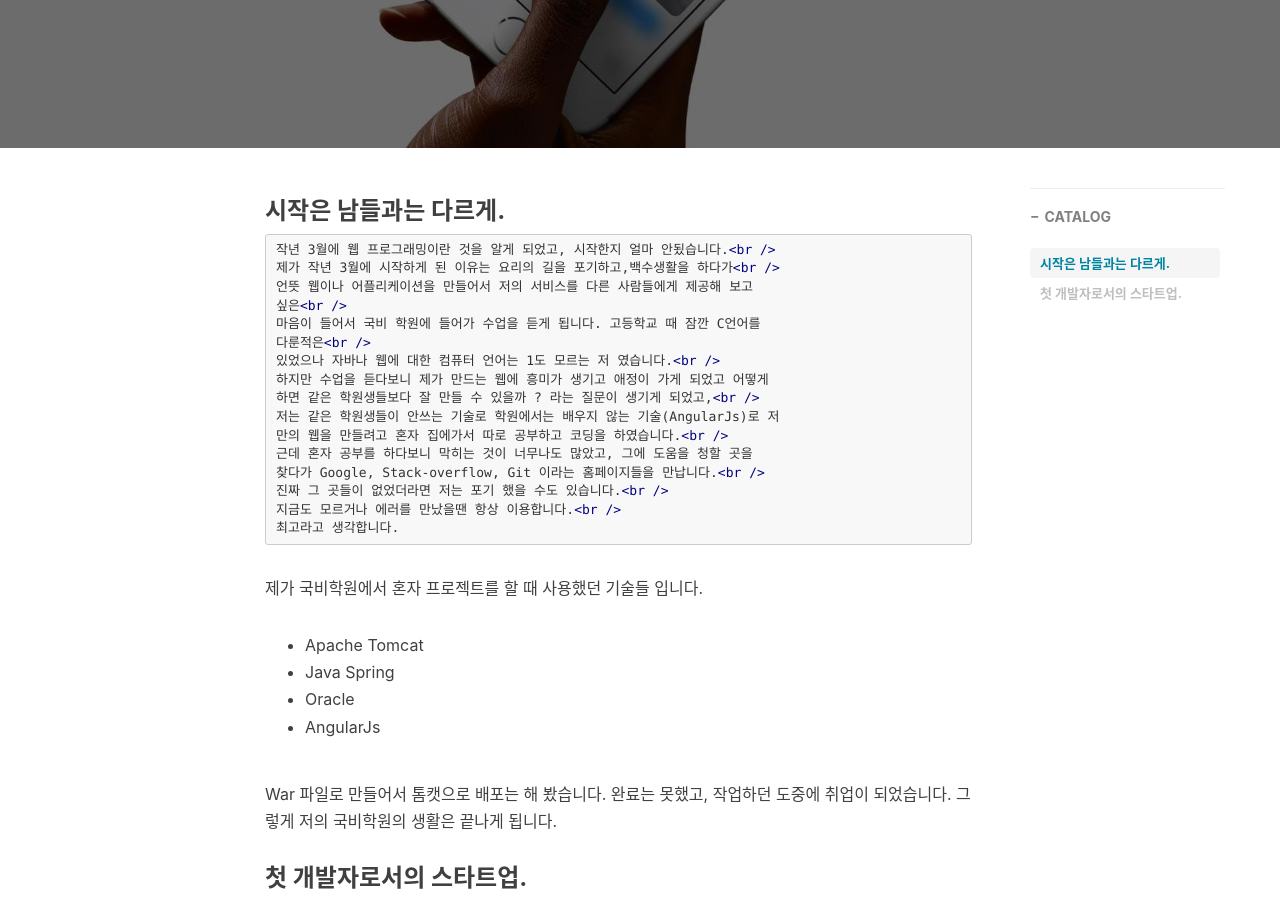
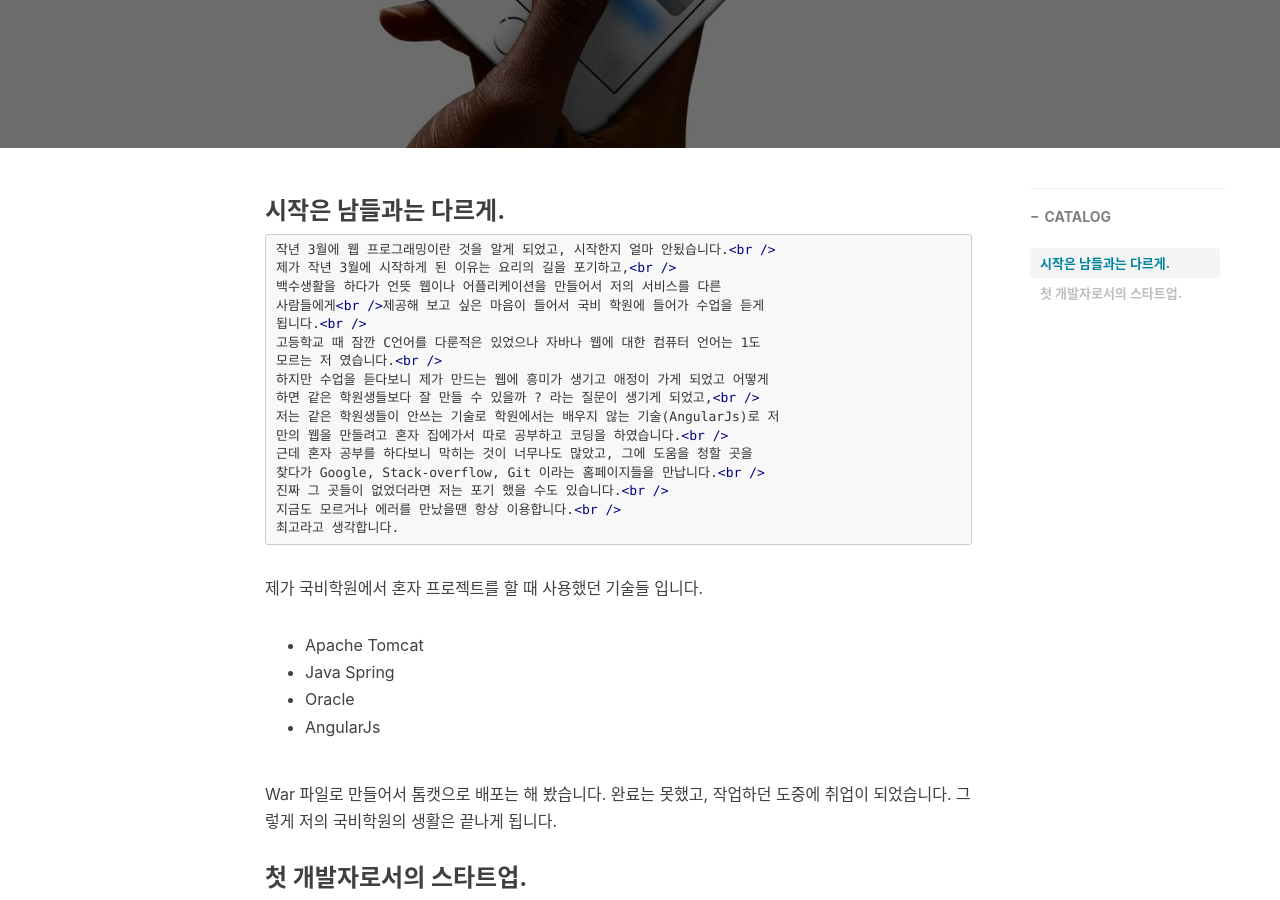
Before and after one commit to leeshar/wiki, a Jekyll site: the page built from _posts/2019-03-28-이인호 소개.md, in a window 1280 px wide and 900 px high, scrolled down 375 px. Built offline with Jekyll 4.4.1, drawn with Linux system fonts in a browser that asks for light colours; nearby versions of some CDN libraries; comment, search, counter and statistics services are not loaded.

````diff
--- a/_posts/2019-03-28-이인호 소개.md
+++ b/_posts/2019-03-28-이인호 소개.md
@@ -17,12 +17,12 @@ tags:
 
 ```html
 작년 3월에 웹 프로그래밍이란 것을 알게 되었고, 시작한지 얼마 안됬습니다.<br />
-제가 작년 3월에 시작하게 된 이유는 요리의 길을 포기하고,백수생활을 하다가<br />
-언뜻 웹이나 어플리케이션을 만들어서 저의 서비스를 다른 사람들에게 제공해 보고
-싶은<br />
-마음이 들어서 국비 학원에 들어가 수업을 듣게 됩니다. 고등학교 때 잠깐 C언어를
-다룬적은<br />
-있었으나 자바나 웹에 대한 컴퓨터 언어는 1도 모르는 저 였습니다.<br />
+제가 작년 3월에 시작하게 된 이유는 요리의 길을 포기하고,<br />
+백수생활을 하다가 언뜻 웹이나 어플리케이션을 만들어서 저의 서비스를 다른
+사람들에게<br />제공해 보고 싶은 마음이 들어서 국비 학원에 들어가 수업을 듣게
+됩니다.<br />
+고등학교 때 잠깐 C언어를 다룬적은 있었으나 자바나 웹에 대한 컴퓨터 언어는 1도
+모르는 저 였습니다.<br />
 하지만 수업을 듣다보니 제가 만드는 웹에 흥미가 생기고 애정이 가게 되었고 어떻게
 하면 같은 학원생들보다 잘 만들 수 있을까 ? 라는 질문이 생기게 되었고,<br />
 저는 같은 학원생들이 안쓰는 기술로 학원에서는 배우지 않는 기술(AngularJs)로 저
````
